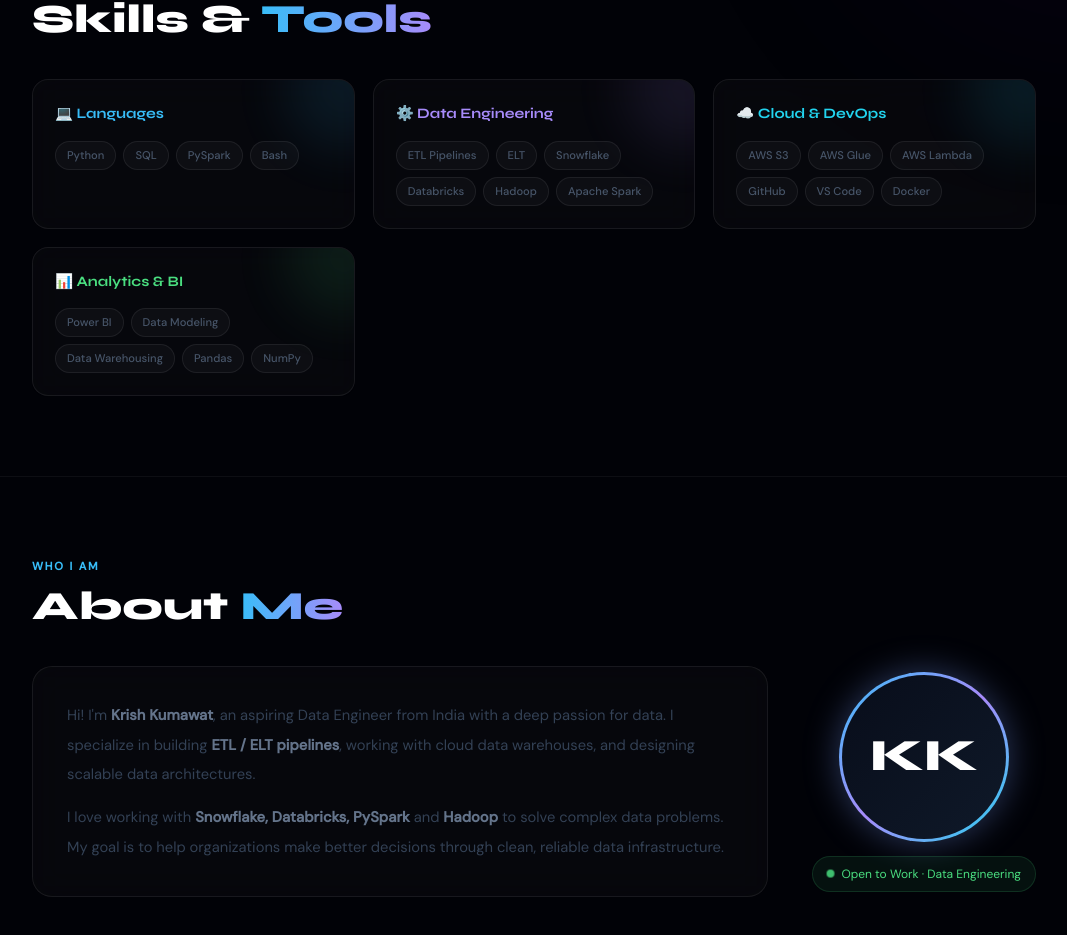
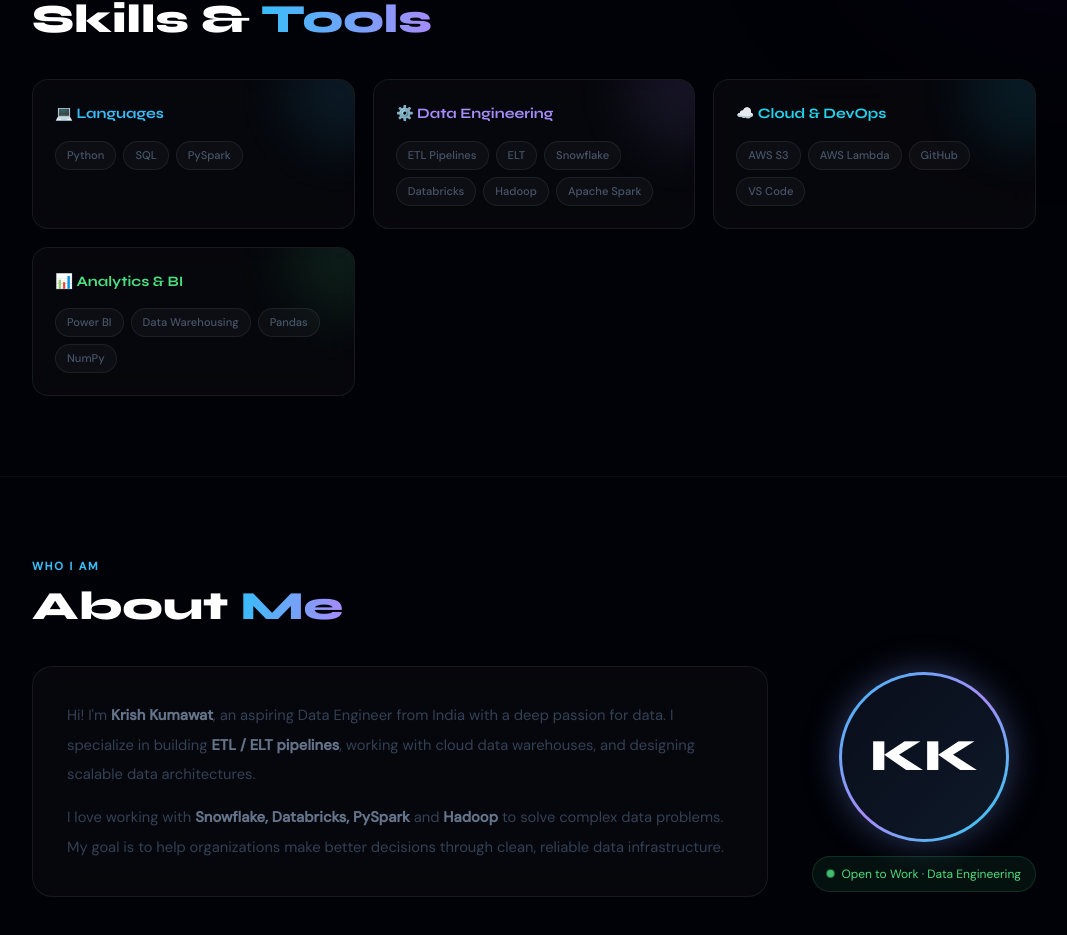
Before and after one commit to krishkumawat0416-debug/krish-portfolio, a Next.js app: page / in a window 1280 px wide. Shown: the part 911-1846 px from the top of the page, without its empty margins (106-1173 px from the left). Built offline with nearby package versions, Linux system fonts and the light colour scheme; no server answers.

Commit message:
updated portfolio

```diff
--- a/src/app/page.tsx
+++ b/src/app/page.tsx
@@ -475,7 +475,7 @@
             <div className="skills-grid">
               <div className="skill-card reveal" data-c="blue">
                 <div className="skill-title">💻 Languages</div>
-                <div className="tags">{['Python','SQL','PySpark','Bash'].map(t=><span className="tag" key={t}>{t}</span>)}</div>
+                <div className="tags">{['Python','SQL','PySpark'].map(t=><span className="tag" key={t}>{t}</span>)}</div>
               </div>
               <div className="skill-card reveal" data-c="purple">
                 <div className="skill-title">⚙️ Data Engineering</div>
@@ -483,11 +483,11 @@
               </div>
               <div className="skill-card reveal" data-c="cyan">
                 <div className="skill-title">☁️ Cloud &amp; DevOps</div>
-                <div className="tags">{['AWS S3','AWS Glue','AWS Lambda','GitHub','VS Code','Docker'].map(t=><span className="tag" key={t}>{t}</span>)}</div>
+                <div className="tags">{['AWS S3','AWS Lambda','GitHub','VS Code'].map(t=><span className="tag" key={t}>{t}</span>)}</div>
               </div>
               <div className="skill-card reveal" data-c="green">
                 <div className="skill-title">📊 Analytics &amp; BI</div>
-                <div className="tags">{['Power BI','Data Modeling','Data Warehousing','Pandas','NumPy'].map(t=><span className="tag" key={t}>{t}</span>)}</div>
+                <div className="tags">{['Power BI','Data Warehousing','Pandas','NumPy'].map(t=><span className="tag" key={t}>{t}</span>)}</div>
               </div>
             </div>
           </div>
```
